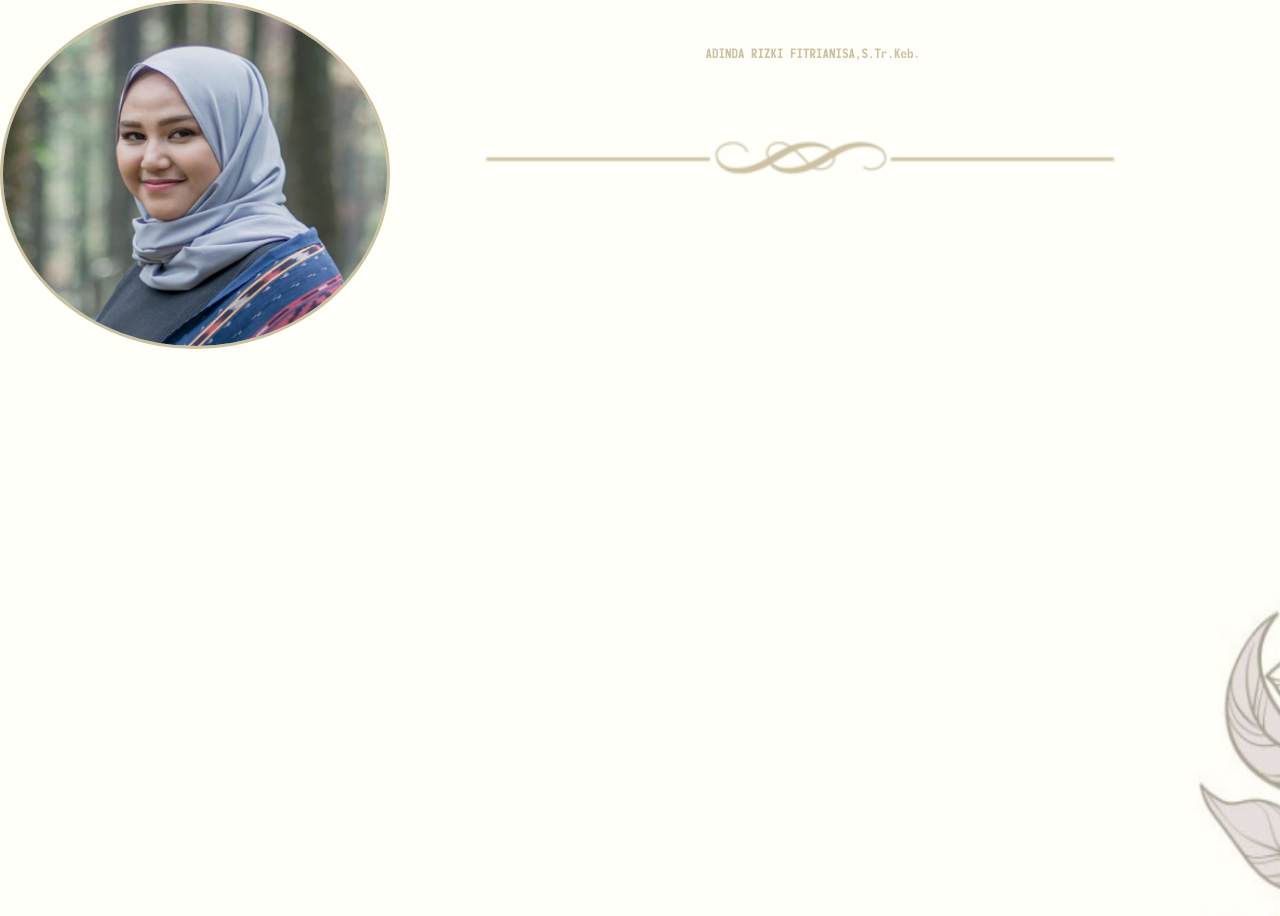
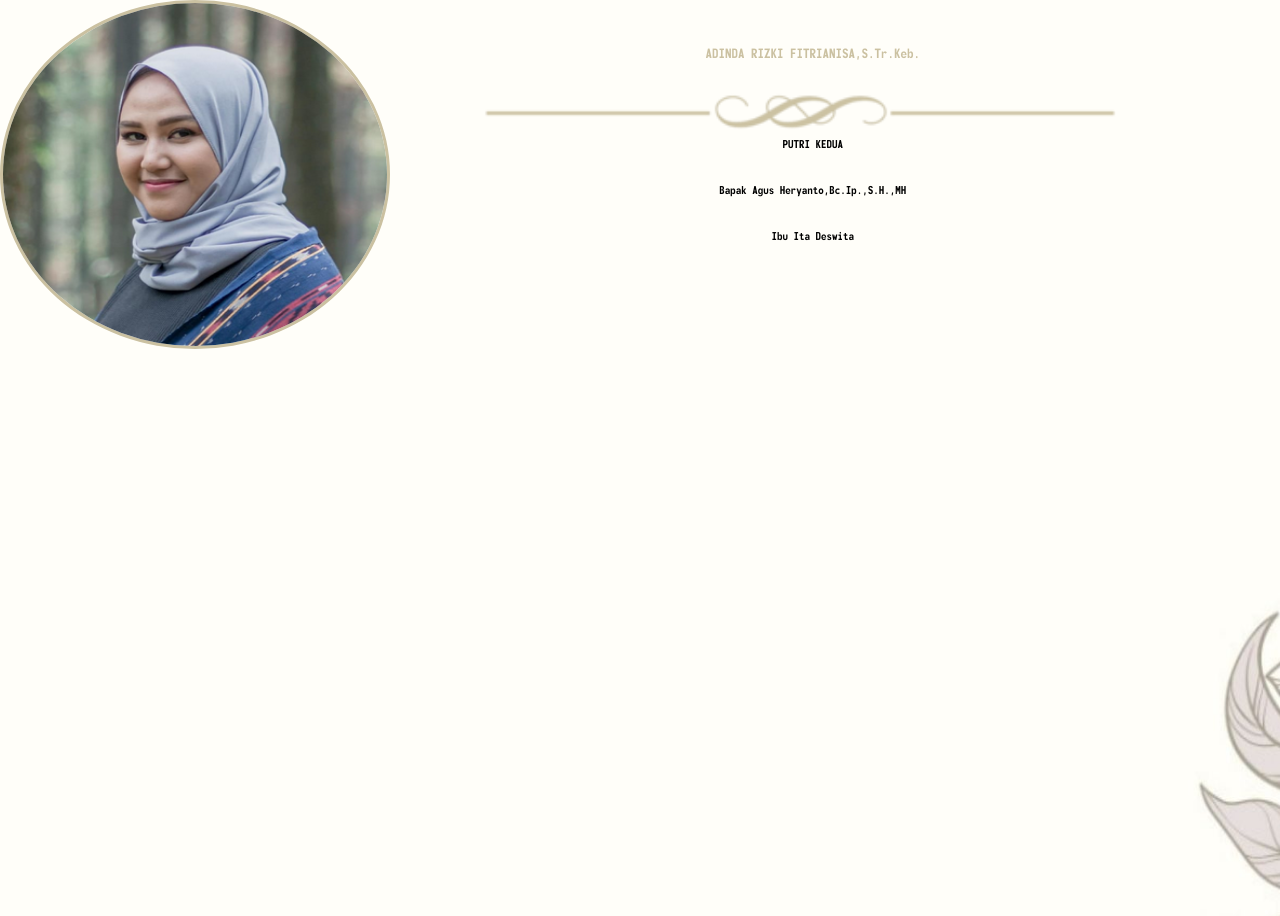
Before and after one commit to bembengggg/weddingbambangdinda, a React (Create React App) app: page /Couple in a window 1280 px wide. Shown: the part 914-1830 px from the top of the page. Built offline with nearby package versions, Linux system fonts and the light colour scheme; a web font is replaced by a local one.

Commit message:
text label

```diff
--- a/src/Component/Couple/Couple.css
+++ b/src/Component/Couple/Couple.css
@@ -96,7 +96,7 @@
     display: flex;
     justify-content: center;
     align-items: center;
-    top: 27%;
+    top: 25%;
     width: 100%;
     height: 40%;
     margin-right: auto;
@@ -160,3 +160,46 @@
     height: 100%;
     width: 100%;
 }
+
+.htopwbpk{
+    position: absolute;
+    display: flex;
+    justify-content: center;
+    align-items: center;
+    top: 48%;
+    width: 100%;
+    font-family: 'monofonto';
+
+}
+.txtwbpk{
+    font-size: 11px;
+    margin-left: 27%;
+}
+.htopwptk{
+    position: absolute;
+    display: flex;
+    justify-content: center;
+    align-items: center;
+    top: 46%;
+    width: 100%;
+    font-family: 'monofonto';
+
+}
+.txtptk{
+    font-size: 11px;
+    margin-left: 27%;
+}
+.htopwibu{
+    position: absolute;
+    display: flex;
+    justify-content: center;
+    align-items: center;
+    top: 50%;
+    width: 100%;
+    font-family: 'monofonto';
+
+}
+.txtwibu{
+    font-size: 11px;
+    margin-left: 27%;
+}
--- a/src/Component/Couple/Couple.jsx
+++ b/src/Component/Couple/Couple.jsx
@@ -34,6 +34,15 @@ const Couple =()=>{
             <div className='htoplistw'>
             <img className='imglistw' src={list}/>
             </div>
+            <div className='htopwptk'>
+                <label className='txtptk'>PUTRI KEDUA</label>
+            </div>
+            <div className='htopwbpk'>
+                <label className='txtwbpk'>Bapak Agus Heryanto,Bc.Ip.,S.H.,MH</label>
+            </div>
+            <div className='htopwibu'>
+                <label className='txtwibu'>Ibu Ita Deswita</label>
+            </div>
          </div>
 
 
```
